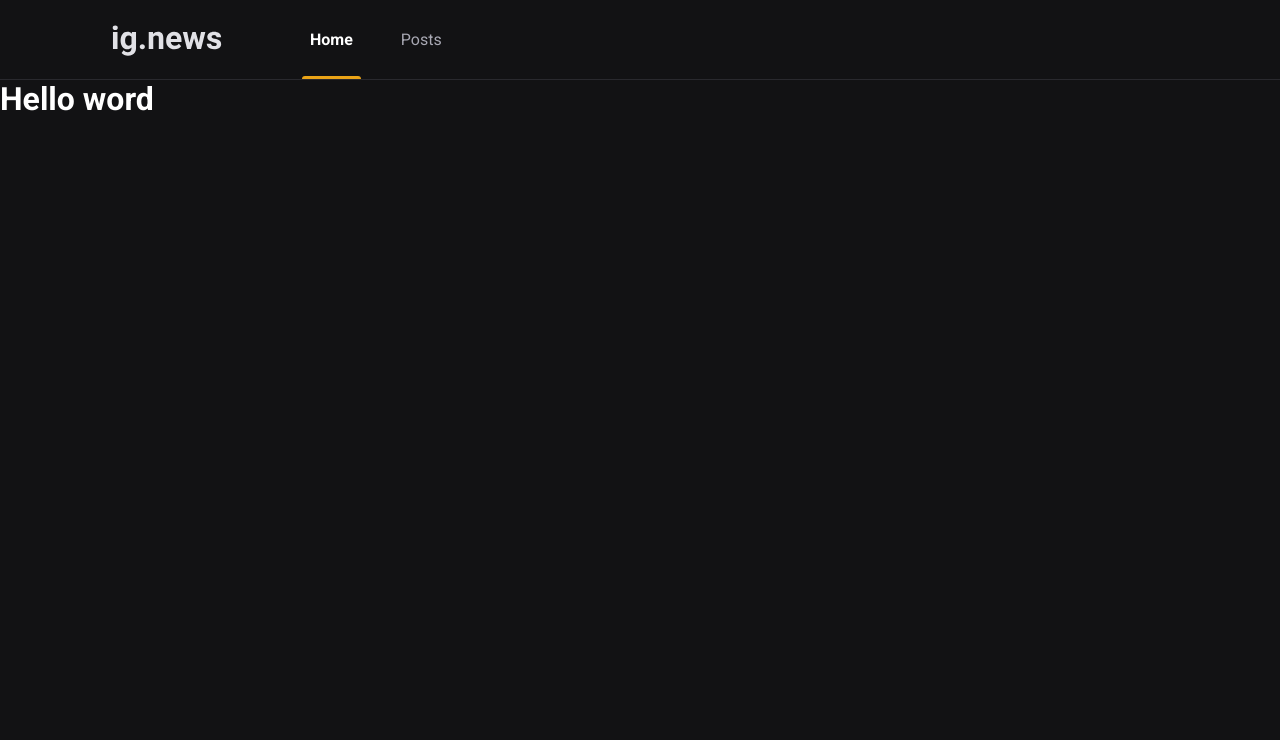
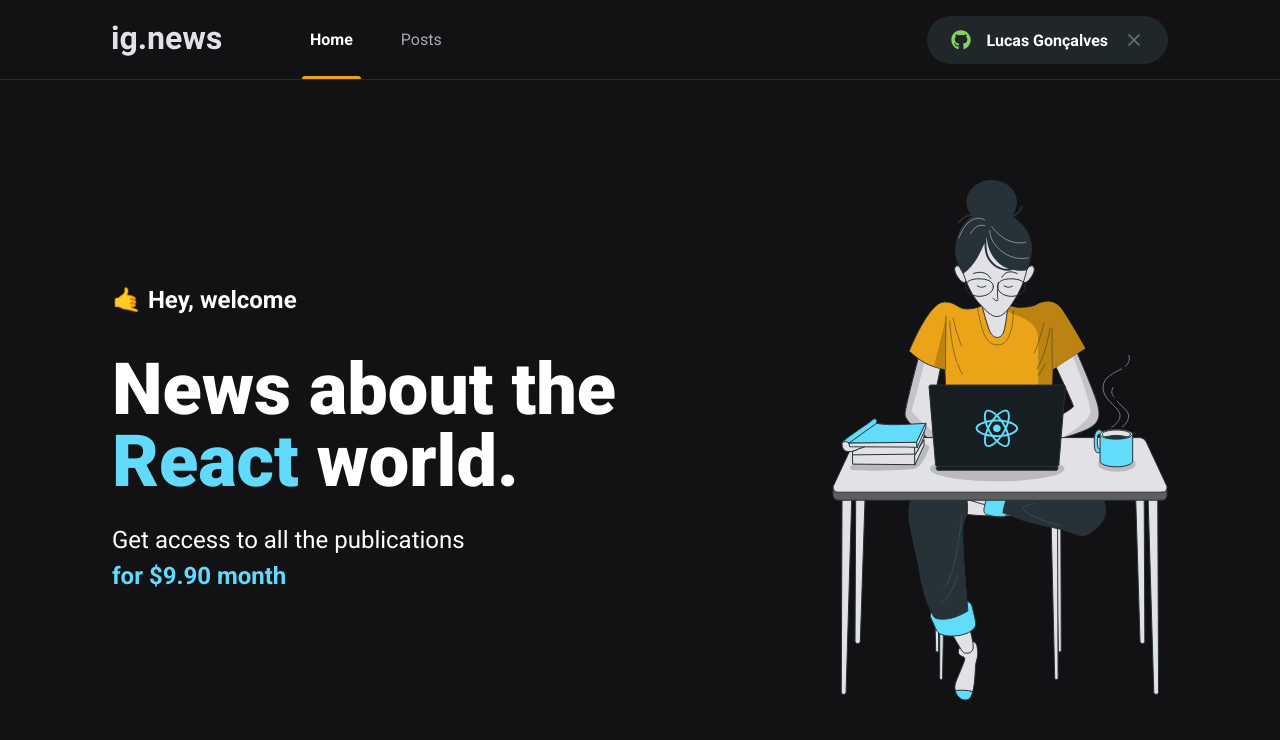
Before and after one commit to Lucas-Eduardo-Goncalves/igNews, a Next.js app: page / in a window 1280 px wide. Shown: the top 740 px of the page. Built offline with nearby package versions, Linux system fonts and the light colour scheme.

Commit message:
Finalizado pagina home

```diff
--- a/package.json
+++ b/package.json
@@ -11,6 +11,7 @@
     "next": "12.0.10",
     "react": "17.0.2",
     "react-dom": "17.0.2",
+    "react-icons": "^4.3.1",
     "sass": "^1.49.4"
   },
   "devDependencies": {
--- a/src/components/Header/index.tsx
+++ b/src/components/Header/index.tsx
@@ -1,3 +1,4 @@
+import { SignInButton } from '../SignInButton';
 import styles from './styles.module.scss';
 
 export function Header() {
@@ -10,6 +11,8 @@
           <a className={styles.active}>Home</a>
           <a>Posts</a>
         </nav>
+
+        <SignInButton />
       </div>
     </header>
   )
--- a/src/components/Header/styles.module.scss
+++ b/src/components/Header/styles.module.scss
@@ -52,4 +52,8 @@
       }
     }
   }
+
+  button {
+    margin-left: auto;
+  }
 }
--- /dev/null
+++ b/src/components/SignInButton/index.tsx
@@ -0,0 +1,31 @@
+import { FaGithub } from 'react-icons/fa';
+import { FiX } from 'react-icons/fi';
+
+import styles from './styles.module.scss';
+
+export function SignInButton() {
+  const isUserLogged = true;
+
+  if(isUserLogged) {
+    return (
+      <button
+        type="button"
+        className={styles.SignInButtonContainer}
+      >
+        <FaGithub color="#84D361"/>
+        Lucas Gonçalves
+        <FiX color="#737380"/>
+      </button>
+    )
+  } else {
+    return (
+      <button
+        type="button"
+        className={styles.SignInButtonContainer}
+      >
+        <FaGithub color="#EBA417"/>
+        Sign in with Github
+      </button>
+    )
+  }
+};
--- /dev/null
+++ b/src/components/SignInButton/styles.module.scss
@@ -0,0 +1,35 @@
+.SignInButtonContainer {
+  display: flex;
+  align-items: center;
+  justify-content: center;
+
+  height: 3rem;
+  padding: 0 1.5rem;
+
+  border-radius: 3rem;
+  border: 0;
+
+  font-weight: bold;
+
+  color: var(--white);
+  background: var(--gray-850);
+
+  svg {
+    width: 20px;
+    height: 20px;
+  }
+
+  svg:first-child {
+    margin-right: 1rem;
+  }
+
+  svg:last-child {
+    margin-left: 1rem;
+  }
+
+  transition: filter 0.2s;
+
+  &:hover {
+    filter: brightness(0.8);
+  }
+}
--- a/src/pages/index.tsx
+++ b/src/pages/index.tsx
@@ -1,4 +1,6 @@
 import Head from 'next/head';
+
+import styles from './styles/home.module.scss';
 
 export default function Home() {
   return (
@@ -7,9 +9,18 @@
         <title>ig.news | Home</title>
       </Head>
 
-      <h1>
-        Hello word
-      </h1>
+      <main className={styles.contentContainer}>
+        <section className={styles.hero}>
+          <span>🤙 Hey, welcome</span>
+          <h1>News about the <span>React</span> world.</h1>
+          <p>
+            Get access to all the publications <br/>
+            <span>for $9.90 month</span>
+          </p>
+        </section>
+
+        <img src="/images/avatar.svg" alt="Girl Coding" />
+      </main>
     </>
   )
 };
--- /dev/null
+++ b/src/pages/styles/home.module.scss
@@ -0,0 +1,41 @@
+.contentContainer {
+  display: flex;
+  align-items: center;
+  justify-content: space-between;
+
+  max-width: 1120px;
+  margin: 0 auto;
+  padding: 0 2rem;
+  height: calc(100vh - 5rem);
+}
+
+.hero {
+  max-width: 600px;
+
+  > span {
+    font-size: 1.5rem;
+    font-weight: bold;
+  }
+
+  h1 {
+    font-size: 4.5rem;
+    line-height: 4.5rem;
+    font-weight: 900;
+    margin-top: 2.5rem;
+
+    span {
+      color: var(--cyan-500);
+    }
+  }
+
+  p {
+    font-size: 1.5rem;
+    line-height: 2.25rem;
+    margin-top: 1.5rem;
+
+    span {
+      color: var(--cyan-500);
+      font-weight: bold;
+    }
+  }
+}
--- a/src/styles/global.scss
+++ b/src/styles/global.scss
@@ -10,6 +10,7 @@
   --gray-100: #E1E1E6;
   --gray-300: #A8A8B3;
   --gray-800: #29292E;
+  --gray-850: #1F2729;
   --gray-900: #121214;
 
   --cyan-500: #61DAFB;
```
Also changed, not shown: 1 other file (tests, documents, lock files or other folders).
